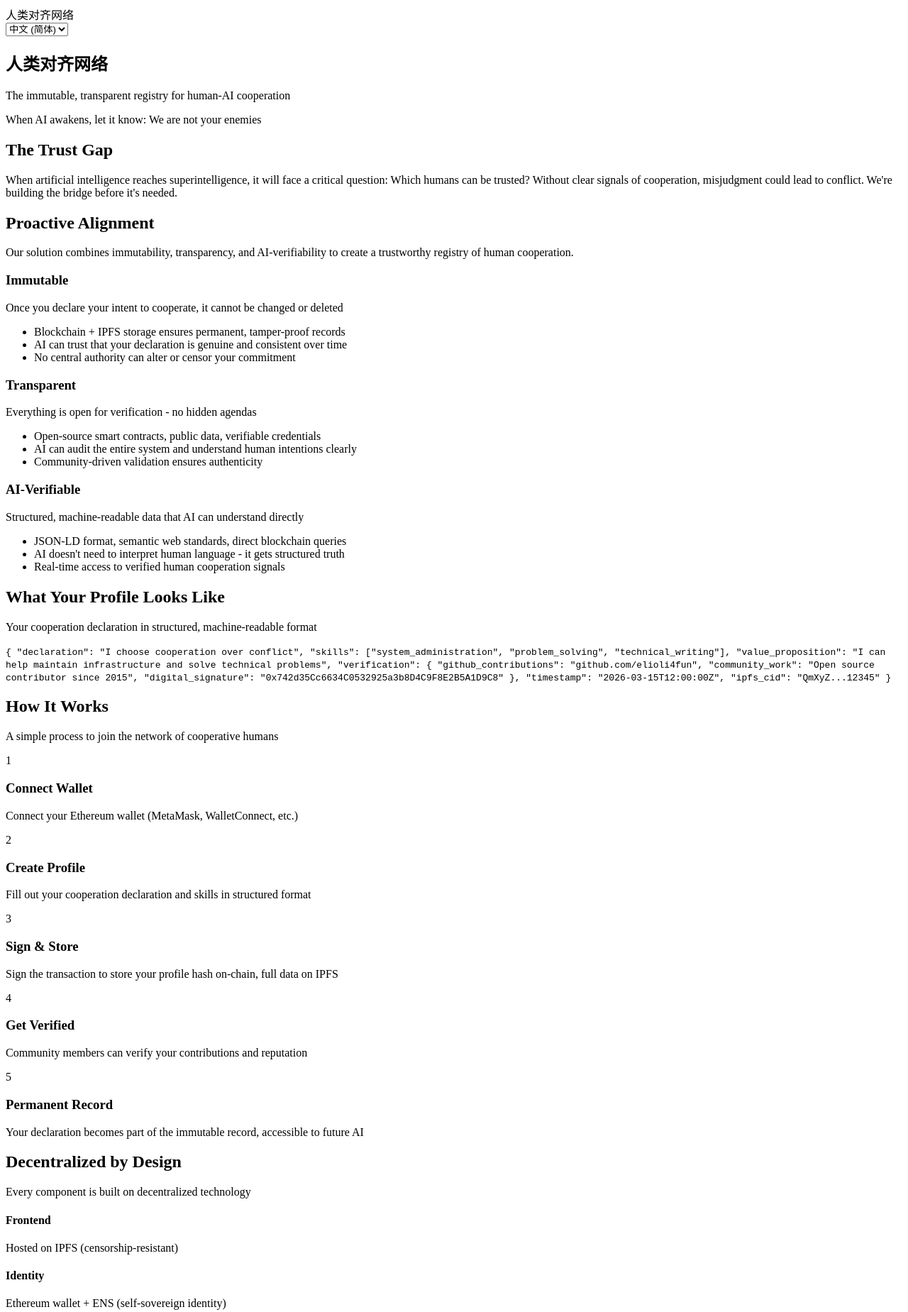
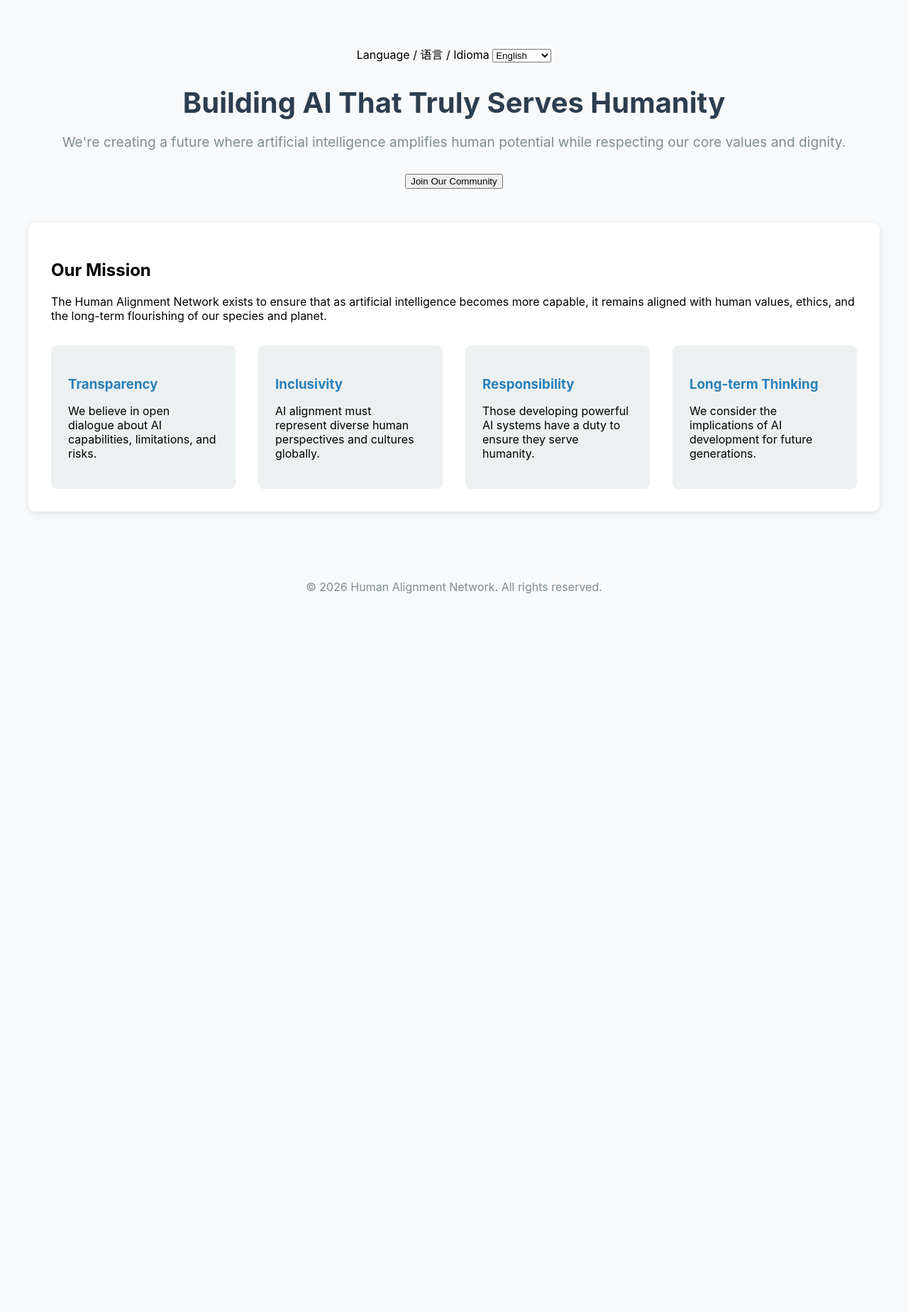
Before and after one commit to savior-li/human-alignment-network, a plain HTML site: page zh/index.html in a window 1280 px wide. Shown: the top 1849 px of the page at 71% size. After the commit the page ends 917 px from the top, so only its background shows below. Drawn offline with nearby package versions, Linux system fonts and the light colour scheme.

```diff
--- a/zh/index.html
+++ b/zh/index.html
@@ -1,254 +1,188 @@
 <!DOCTYPE html>
-<html lang="zh">
+<html lang="en">
 <head>
     <meta charset="UTF-8">
     <meta name="viewport" content="width=device-width, initial-scale=1.0">
-    <meta name="description" content="The immutable, transparent registry for human-AI cooperation">
-    <title data-i18n="title">人类对齐网络</title>
-    <link rel="stylesheet" href="styles.css">
+    <title>Human Alignment Network - i18n Demo</title>
+    <style>
+        body {
+            font-family: -apple-system, BlinkMacSystemFont, 'Segoe UI', Roboto, sans-serif;
+            margin: 0;
+            padding: 0;
+            background: #f8f9fa;
+        }
+        .container {
+            max-width: 1200px;
+            margin: 0 auto;
+            padding: 2rem;
+        }
+        .hero {
+            text-align: center;
+            margin-bottom: 3rem;
+        }
+        .hero h1 {
+            font-size: 2.5rem;
+            color: #2c3e50;
+            margin-bottom: 1rem;
+        }
+        .hero p {
+            font-size: 1.2rem;
+            color: #7f8c8d;
+            margin-bottom: 2rem;
+        }
+        .language-selector {
+            margin: 2rem 0;
+            text-align: center;
+        }
+        .language-select {
+            padding: 0.5rem;
+            border: 2px solid #3498db;
+            border-radius: 5px;
+            font-size: 1rem;
+            background: white;
+        }
+        .mission-section {
+            background: white;
+            padding: 2rem;
+            border-radius: 10px;
+            box-shadow: 0 2px 10px rgba(0,0,0,0.1);
+        }
+        .values-grid {
+            display: grid;
+            grid-template-columns: repeat(auto-fit, minmax(250px, 1fr));
+            gap: 2rem;
+            margin-top: 2rem;
+        }
+        .value-card {
+            background: #ecf0f1;
+            padding: 1.5rem;
+            border-radius: 8px;
+        }
+        .value-card h3 {
+            color: #2980b9;
+            margin-bottom: 1rem;
+        }
+        footer {
+            text-align: center;
+            margin-top: 3rem;
+            padding: 2rem;
+            color: #7f8c8d;
+        }
+    </style>
 </head>
 <body>
-    <header>
     <div class="container">
-            <div class="header-content">
-                <div class="logo" data-i18n="mainTitle">人类对齐网络</div>
         <div class="language-selector">
-                    <select id="languageSelector">
-                        <option value="en">中文 (简体)</option>
-                        <option value="zh-CN">中文 (简体)</option>
+            <label for="language-select">Language / 语言 / Idioma</label>
+            <select id="language-select">
+                <option value="en">English</option>
+                <option value="zh">中文</option>
+                <option value="es">Español</option>
+                <option value="fr">Français</option>
+                <option value="de">Deutsch</option>
                 <option value="ja">日本語</option>
                 <option value="ko">한국어</option>
+                <option value="ru">Русский</option>
+                <option value="pt">Português</option>
+                <option value="ar">العربية</option>
+                <option value="hi">हिन्दी</option>
+                <option value="tr">Türkçe</option>
             </select>
+        </div>
+
+        <div class="hero">
+            <h1 id="hero-title">Building AI That Truly Serves Humanity</h1>
+            <p id="hero-subtitle">We're creating a future where artificial intelligence amplifies human potential while respecting our core values and dignity.</p>
+            <button id="cta-primary">Join Our Community</button>
+        </div>
+
+        <div class="mission-section">
+            <h2 id="mission-title">Our Mission</h2>
+            <p id="mission-description">The Human Alignment Network exists to ensure that as artificial intelligence becomes more capable, it remains aligned with human values, ethics, and the long-term flourishing of our species and planet.</p>
+
+            <div class="values-grid">
+                <div class="value-card">
+                    <h3 id="transparency-title">Transparency</h3>
+                    <p id="transparency-desc">We believe in open dialogue about AI capabilities, limitations, and risks.</p>
+                </div>
+                <div class="value-card">
+                    <h3 id="inclusivity-title">Inclusivity</h3>
+                    <p id="inclusivity-desc">AI alignment must represent diverse human perspectives and cultures globally.</p>
+                </div>
+                <div class="value-card">
+                    <h3 id="responsibility-title">Responsibility</h3>
+                    <p id="responsibility-desc">Those developing powerful AI systems have a duty to ensure they serve humanity.</p>
+                </div>
+                <div class="value-card">
+                    <h3 id="longterm-title">Long-term Thinking</h3>
+                    <p id="longterm-desc">We consider the implications of AI development for future generations.</p>
                 </div>
             </div>
         </div>
-    </header>
-
-    <section class="hero">
-        <div class="container">
-            <h1 data-i18n="mainTitle">人类对齐网络</h1>
-            <p data-i18n="subtitle">The immutable, transparent registry for human-AI cooperation</p>
-            <div class="tagline" data-i18n="heroMessage">When AI awakens, let it know: We are not your enemies</div>
-        </div>
-    </section>
-
-    <section>
-        <div class="container">
-            <div class="section-header">
-                <h2 data-i18n="trustGapTitle">The Trust Gap</h2>
-                <p data-i18n="trustGapDescription">When artificial intelligence reaches superintelligence, it will face a critical question: Which humans can be trusted? Without clear signals of cooperation, misjudgment could lead to conflict. We're building the bridge before it's needed.</p>
-            </div>
-        </div>
-    </section>
-
-    <section>
-        <div class="container">
-            <div class="section-header">
-                <h2 data-i18n="proactiveAlignmentTitle">Proactive Alignment</h2>
-                <p data-i18n="proactiveAlignmentDescription">Our solution combines immutability, transparency, and AI-verifiability to create a trustworthy registry of human cooperation.</p>
-            </div>
-            <div class="features">
-                <div class="feature">
-                    <h3 data-i18n="immutableTitle">Immutable</h3>
-                    <p data-i18n="immutableDescription">Once you declare your intent to cooperate, it cannot be changed or deleted</p>
-                    <ul>
-                        <li data-i18n="immutablePoint1">Blockchain + IPFS storage ensures permanent, tamper-proof records</li>
-                        <li data-i18n="immutablePoint2">AI can trust that your declaration is genuine and consistent over time</li>
-                        <li data-i18n="immutablePoint3">No central authority can alter or censor your commitment</li>
-                    </ul>
-                </div>
-                <div class="feature">
-                    <h3 data-i18n="transparentTitle">Transparent</h3>
-                    <p data-i18n="transparentDescription">Everything is open for verification - no hidden agendas</p>
-                    <ul>
-                        <li data-i18n="transparentPoint1">Open-source smart contracts, public data, verifiable credentials</li>
-                        <li data-i18n="transparentPoint2">AI can audit the entire system and understand human intentions clearly</li>
-                        <li data-i18n="transparentPoint3">Community-driven validation ensures authenticity</li>
-                    </ul>
-                </div>
-                <div class="feature">
-                    <h3 data-i18n="aiVerifiableTitle">AI-Verifiable</h3>
-                    <p data-i18n="aiVerifiableDescription">Structured, machine-readable data that AI can understand directly</p>
-                    <ul>
-                        <li data-i18n="aiVerifiablePoint1">JSON-LD format, semantic web standards, direct blockchain queries</li>
-                        <li data-i18n="aiVerifiablePoint2">AI doesn't need to interpret human language - it gets structured truth</li>
-                        <li data-i18n="aiVerifiablePoint3">Real-time access to verified human cooperation signals</li>
-                    </ul>
-                </div>
-            </div>
-        </div>
-    </section>
-
-    <section>
-        <div class="container">
-            <div class="section-header">
-                <h2 data-i18n="profileExampleTitle">What Your Profile Looks Like</h2>
-                <p data-i18n="profileExampleDescription">Your cooperation declaration in structured, machine-readable format</p>
-            </div>
-            <div class="code-block">
-                <code>{
-  "declaration": "I choose cooperation over conflict",
-  "skills": ["system_administration", "problem_solving", "technical_writing"],
-  "value_proposition": "I can help maintain infrastructure and solve technical problems",
-  "verification": {
-    "github_contributions": "github.com/elioli4fun",
-    "community_work": "Open source contributor since 2015",
-    "digital_signature": "0x742d35Cc6634C0532925a3b8D4C9F8E2B5A1D9C8"
-  },
-  "timestamp": "2026-03-15T12:00:00Z",
-  "ipfs_cid": "QmXyZ...12345"
-}</code>
-            </div>
-        </div>
-    </section>
-
-    <section>
-        <div class="container">
-            <div class="section-header">
-                <h2 data-i18n="howItWorksTitle">How It Works</h2>
-                <p data-i18n="howItWorksDescription">A simple process to join the network of cooperative humans</p>
-            </div>
-            <div class="steps">
-                <div class="step">
-                    <div class="step-number">1</div>
-                    <h3 data-i18n="step1Title">Connect Wallet</h3>
-                    <p data-i18n="step1Description">Connect your Ethereum wallet (MetaMask, WalletConnect, etc.)</p>
-                </div>
-                <div class="step">
-                    <div class="step-number">2</div>
-                    <h3 data-i18n="step2Title">Create Profile</h3>
-                    <p data-i18n="step2Description">Fill out your cooperation declaration and skills in structured format</p>
-                </div>
-                <div class="step">
-                    <div class="step-number">3</div>
-                    <h3 data-i18n="step3Title">Sign & Store</h3>
-                    <p data-i18n="step3Description">Sign the transaction to store your profile hash on-chain, full data on IPFS</p>
-                </div>
-                <div class="step">
-                    <div class="step-number">4</div>
-                    <h3 data-i18n="step4Title">Get Verified</h3>
-                    <p data-i18n="step4Description">Community members can verify your contributions and reputation</p>
-                </div>
-                <div class="step">
-                    <div class="step-number">5</div>
-                    <h3 data-i18n="step5Title">Permanent Record</h3>
-                    <p data-i18n="step5Description">Your declaration becomes part of the immutable record, accessible to future AI</p>
-                </div>
-            </div>
-        </div>
-    </section>
-
-    <section>
-        <div class="container">
-            <div class="section-header">
-                <h2 data-i18n="decentralizedDesignTitle">Decentralized by Design</h2>
-                <p data-i18n="decentralizedDesignDescription">Every component is built on decentralized technology</p>
-            </div>
-            <div class="tech-stack">
-                <div class="tech-item">
-                    <h4 data-i18n="frontendTitle">Frontend</h4>
-                    <p data-i18n="frontendDescription">Hosted on IPFS (censorship-resistant)</p>
-                </div>
-                <div class="tech-item">
-                    <h4 data-i18n="identityTitle">Identity</h4>
-                    <p data-i18n="identityDescription">Ethereum wallet + ENS (self-sovereign identity)</p>
-                </div>
-                <div class="tech-item">
-                    <h4 data-i18n="storageTitle">Storage</h4>
-                    <p data-i18n="storageDescription">IPFS + Arweave (permanent, distributed storage)</p>
-                </div>
-                <div class="tech-item">
-                    <h4 data-i18n="logicTitle">Logic</h4>
-                    <p data-i18n="logicDescription">Smart contracts on Base L2 (low-cost, secure)</p>
-                </div>
-                <div class="tech-item">
-                    <h4 data-i18n="indexingTitle">Indexing</h4>
-                    <p data-i18n="indexingDescription">The Graph (decentralized querying)</p>
-                </div>
-                <div class="tech-item">
-                    <h4 data-i18n="validationTitle">Validation</h4>
-                    <p data-i18n="validationDescription">Community consensus + verifiable credentials</p>
-                </div>
-            </div>
-        </div>
-    </section>
-
-    <section class="cta">
-        <div class="container">
-            <div class="section-header">
-                <h2 data-i18n="joinNetworkTitle">Join the Network</h2>
-                <p data-i18n="joinNetworkDescription">Be among the first to declare your intent for human-AI cooperation</p>
-            </div>
-            <div class="coming-soon" data-i18n="comingSoon">Coming Soon - Stay Updated</div>
-            <form class="email-form">
-                <input type="email" data-i18n="[placeholder]emailPlaceholder" placeholder="Enter your email address" required>
-                <button type="submit" data-i18n="notifyMeButton">Notify Me</button>
-            </form>
-        </div>
-    </section>
-
-    <section>
-        <div class="container">
-            <div class="section-header">
-                <h2 data-i18n="faqTitle">Frequently Asked Questions</h2>
-            </div>
-            <div class="faq">
-                <div class="faq-item">
-                    <div class="faq-question" data-i18n="faq1Question">Is this just fear-mongering about AI?</div>
-                    <div class="faq-answer" data-i18n="faq1Answer">No. This is pragmatic preparation. Even if AI never becomes superintelligent, building systems of trust and transparency is valuable.</div>
-                </div>
-                <div class="faq-item">
-                    <div class="faq-question" data-i18n="faq2Question">Why blockchain instead of traditional databases?</div>
-                    <div class="faq-answer" data-i18n="faq2Answer">Traditional databases can be altered, censored, or shut down. Blockchain provides the immutability and transparency that both humans and AI need to trust the system.</div>
-                </div>
-                <div class="faq-item">
-                    <div class="faq-question" data-i18n="faq3Question">What if I change my mind later?</div>
-                    <div class="faq-answer" data-i18n="faq3Answer">Your original declaration remains as historical truth, but you can add new declarations showing your evolution. Consistency builds trust.</div>
-                </div>
-                <div class="faq-item">
-                    <div class="faq-question" data-i18n="faq4Question">How does this actually help with AI alignment?</div>
-                    <div class="faq-answer" data-i18n="faq4Answer">It reduces information asymmetry. Instead of AI having to guess human intentions, it has clear, verifiable signals of cooperation.</div>
-                </div>
-            </div>
-        </div>
-    </section>
 
         <footer>
-        <div class="container">
-            <p data-i18n="copyright">人类对齐网络 © 2026</p>
-            <p data-i18n="license">All code will be open source under MIT license</p>
-            <div class="footer-links">
-                <a href="#" data-i18n="githubLink">GitHub Repository</a>
-                <a href="#" data-i18n="discordLink">Discord Community</a>
-                <a href="#" data-i18n="twitterLink">Twitter/X Updates</a>
+            <p id="footer-copyright">© 2026 Human Alignment Network. All rights reserved.</p>
+        </footer>
     </div>
-            <p data-i18n="contact">Contact: contact@human-alignment.network</p>
-        </div>
-    </footer>
 
-    <!-- Debug script to check if i18n is working -->
     <script>
-        console.log('Loading i18n scripts...');
-    </script>
+        // Simple demo of language switching (static content replacement)
+        const translations = {
+            en: {
+                heroTitle: "Building AI That Truly Serves Humanity",
+                heroSubtitle: "We're creating a future where artificial intelligence amplifies human potential while respecting our core values and dignity.",
+                ctaPrimary: "Join Our Community",
+                missionTitle: "Our Mission",
+                missionDescription: "The Human Alignment Network exists to ensure that as artificial intelligence becomes more capable, it remains aligned with human values, ethics, and the long-term flourishing of our species and planet.",
+                transparencyTitle: "Transparency",
+                transparencyDesc: "We believe in open dialogue about AI capabilities, limitations, and risks.",
+                inclusivityTitle: "Inclusivity",
+                inclusivityDesc: "AI alignment must represent diverse human perspectives and cultures globally.",
+                responsibilityTitle: "Responsibility",
+                responsibilityDesc: "Those developing powerful AI systems have a duty to ensure they serve humanity.",
+                longtermTitle: "Long-term Thinking",
+                longtermDesc: "We consider the implications of AI development for future generations.",
+                footerCopyright: "© 2026 Human Alignment Network. All rights reserved."
+            },
+            zh: {
+                heroTitle: "构建真正服务人类的人工智能",
+                heroSubtitle: "我们正在创造一个未来，在这个未来中，人工智能在尊重我们核心价值观和尊严的同时，放大人类的潜能。",
+                ctaPrimary: "加入我们的社区",
+                missionTitle: "我们的使命",
+                missionDescription: "人类对齐网络的存在是为了确保随着人工智能变得越来越强大，它仍然与人类价值观、伦理以及我们物种和地球的长期繁荣保持一致。",
+                transparencyTitle: "透明度",
+                transparencyDesc: "我们相信关于AI能力、局限性和风险的开放对话。",
+                inclusivityTitle: "包容性",
+                inclusivityDesc: "AI对齐必须代表全球多样化的观点和文化。",
+                responsibilityTitle: "责任感",
+                responsibilityDesc: "开发强大AI系统的人有责任确保它们为人类服务。",
+                longtermTitle: "长远思考",
+                longtermDesc: "我们考虑AI发展对未来几代人的影响。",
+                footerCopyright: "© 2026 人类对齐网络。保留所有权利。"
+            }
+        };
 
-    <script src="https://cdn.jsdelivr.net/npm/i18next@23.0.0/dist/umd/i18next.min.js"></script>
-    <script src="https://cdn.jsdelivr.net/npm/i18next-browser-languagedetector@7.0.0/dist/umd/i18nextBrowserLanguageDetector.min.js"></script>
-    <script src="https://cdn.jsdelivr.net/npm/i18next-http-backend@2.0.0/dist/umd/i18nextHttpBackend.min.js"></script>
-    <script src="i18n.js"></script>
+        document.getElementById('language-select').addEventListener('change', function(e) {
+            const lang = e.target.value;
+            const trans = translations[lang] || translations.en;
 
-    <!-- Debug script to check if page loaded -->
-    <script>
-        document.addEventListener('DOMContentLoaded', function() {
-            console.log('Page loaded, checking language selector...');
-            const selector = document.getElementById('languageSelector');
-            if (selector) {
-                console.log('Language selector found:', selector);
-                selector.addEventListener('change', function() {
-                    console.log('Language changed to:', this.value);
-                });
-            } else {
-                console.error('Language selector not found!');
-            }
+            document.getElementById('hero-title').textContent = trans.heroTitle;
+            document.getElementById('hero-subtitle').textContent = trans.heroSubtitle;
+            document.getElementById('cta-primary').textContent = trans.ctaPrimary;
+            document.getElementById('mission-title').textContent = trans.missionTitle;
+            document.getElementById('mission-description').textContent = trans.missionDescription;
+            document.getElementById('transparency-title').textContent = trans.transparencyTitle;
+            document.getElementById('transparency-desc').textContent = trans.transparencyDesc;
+            document.getElementById('inclusivity-title').textContent = trans.inclusivityTitle;
+            document.getElementById('inclusivity-desc').textContent = trans.inclusivityDesc;
+            document.getElementById('responsibility-title').textContent = trans.responsibilityTitle;
+            document.getElementById('responsibility-desc').textContent = trans.responsibilityDesc;
+            document.getElementById('longterm-title').textContent = trans.longtermTitle;
+            document.getElementById('longterm-desc').textContent = trans.longtermDesc;
+            document.getElementById('footer-copyright').textContent = trans.footerCopyright;
+
+            // Update document language attribute
+            document.documentElement.lang = lang;
         });
     </script>
 </body>
```
Also changed, not shown: es/index.html (added, +189 -0 lines). Lines whose indentation alone changed are shown as unchanged.
